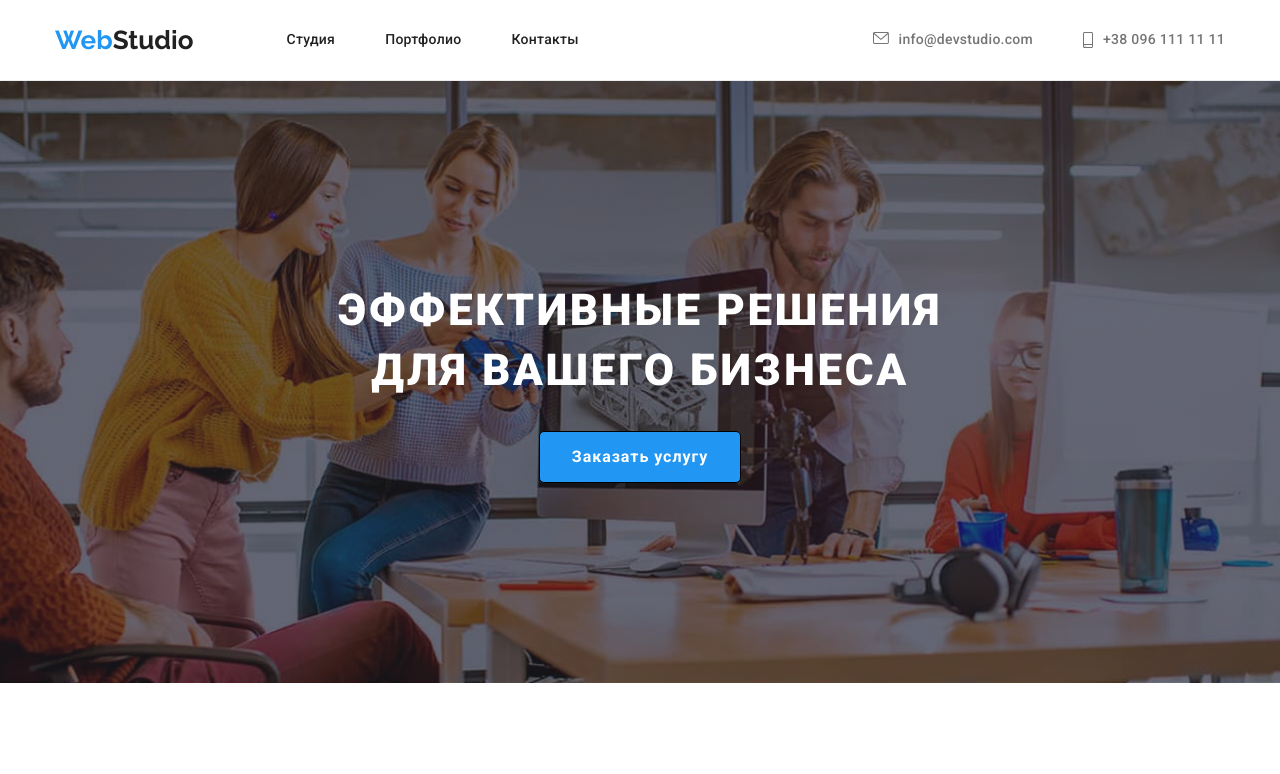
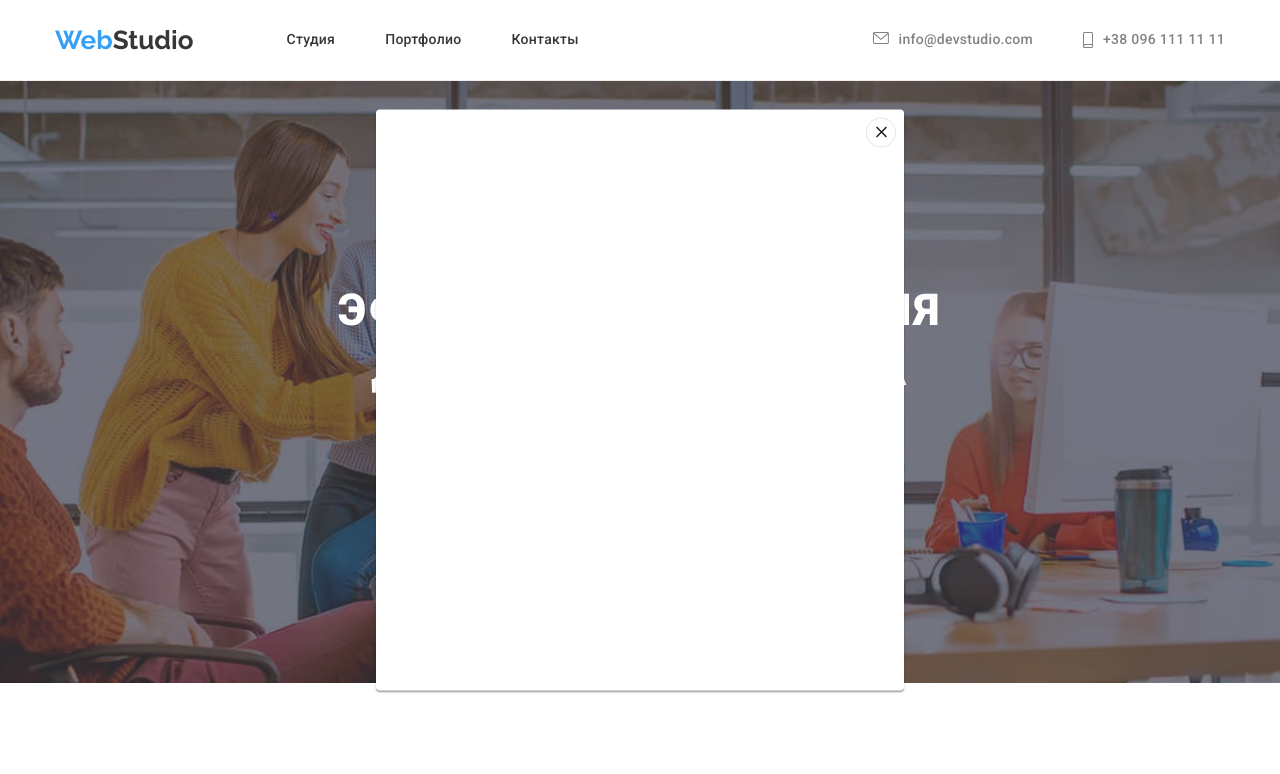
Before and after one commit to ACraft4/goit-markup-hw-05, a plain HTML site: page index.html in a window 1280 px wide. Both pictures are taken after a click on the button "Заказать услугу". Shown: the top 774 px of the page. Drawn offline with nearby package versions, Linux system fonts and the light colour scheme.

Commit message:
Add modal window with js code

```diff
--- a/css/styles.css
+++ b/css/styles.css
@@ -203,6 +203,7 @@ h6 {
 .hero-button {
   font-weight: bold;
   font-size: 16px;
+  min-width: 200px;
   line-height: 1.87;
   display: flex;
   align-items: center;
@@ -211,15 +212,17 @@ h6 {
   margin-left: auto;
   margin-right: auto;
   padding: 10px 32px;
-  border-radius: 5px;
+  border-radius: 4px;
   background-color: var(--acent-color);
   color: var(--main-color);
-  border: 1px solid #000000;
+  border: 1px solid transparent;
+  transition: background-color 250ms cubic-bezier(0.4, 0, 0.2, 1),
+    color 250ms cubic-bezier(0.4, 0, 0.2, 1);
 }
-/* .hero-button:hover {
+.hero-button:hover {
   color: var(--acent-color);
   background-color: var(--main-color);
-} */
+}
 /* main specialozation section */
 .main-specialization-section {
   margin: 0;
@@ -599,3 +602,47 @@ h6 {
   position: relative;
   overflow: hidden;
 }
+
+.backdrop {
+  position: fixed;
+  height: 100vh;
+  width: 100vw;
+  background-color: rgba(255, 255, 255, 0.09877454399728647);
+  top: 0;
+  transition: scale, 250ms, visibility 250ms;
+}
+.modal-window {
+  position: absolute;
+  width: 528px;
+  min-height: 581px;
+  background-color: var(--main-color);
+  box-shadow: 0px 1px 3px rgba(0, 0, 0, 0.12), 0px 1px 1px rgba(0, 0, 0, 0.14),
+    0px 2px 1px rgba(0, 0, 0, 0.2);
+  border-radius: 4px;
+  left: 50%;
+  top: 50%;
+  transform: translate(-50%, -50%);
+}
+.btn-close {
+  width: 30px;
+  height: 30px;
+  background-color: var(--main-color);
+  border: 1px solid rgba(0, 0, 0, 0.1);
+  border-radius: 50%;
+  position: absolute;
+  top: 8px;
+  right: 8px;
+  cursor: pointer;
+}
+.close-icon {
+  position: absolute;
+  top: 50%;
+  left: 50%;
+  transform: translate(-50%, -50%);
+  fill: var(--main-title-color);
+}
+.is-hidden {
+  opacity: 0;
+  visibility: hidden;
+  pointer-events: none;
+}
--- a/index.html
+++ b/index.html
@@ -49,7 +49,7 @@
             <section class="hero-section hero-bg">
               <div class="container">
                 <h1 class="hero-title fff">Эффективные решения <br> для вашего бизнеса</h1>
-                <button class="hero-button" type="button">Заказать услугу</button>
+                <button class="hero-button" type="button" data-modal-open>Заказать услугу</button>
             </div>
             </section>
             <!--Company specialization section-->
@@ -382,5 +382,15 @@
             </div>
         </div>
     </footer>
+  <div class="backdrop is-hidden" data-modal>
+      <div class="modal-window">
+          <button type="button" class="btn-close" data-modal-close>
+              <svg class="close-icon" width="18" height="18">
+                  <use href="images/symbol-defs-close.svg#icon-btn-close"></use>
+              </svg>
+          </button>
+      </div>
+  </div>
+  <script src="/js/modal.js"></script>
 </body>
 </html>
--- /dev/null
+++ b/js/modal.js
@@ -0,0 +1,14 @@
+(() => {
+  const refs = {
+    openModalBtn: document.querySelector('[data-modal-open]'),
+    closeModalBtn: document.querySelector('[data-modal-close]'),
+    modal: document.querySelector('[data-modal]'),
+  };
+
+  refs.openModalBtn.addEventListener('click', toggleModal);
+  refs.closeModalBtn.addEventListener('click', toggleModal);
+
+  function toggleModal() {
+    refs.modal.classList.toggle('is-hidden');
+  }
+})();
```
Also changed, not shown: images/symbol-defs-close.svg (added).
